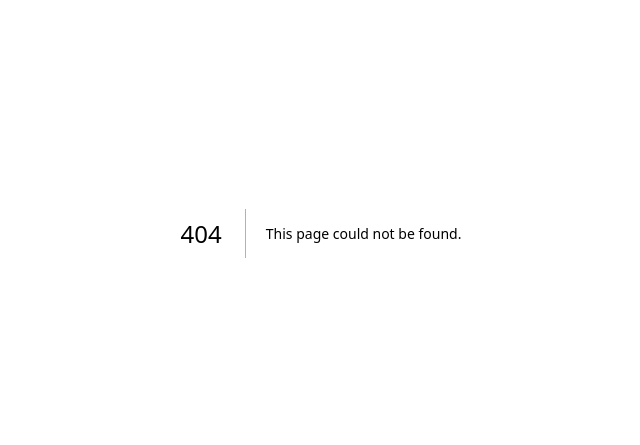
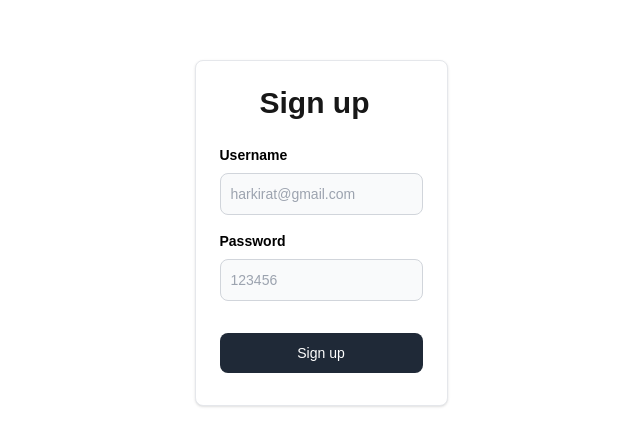
Before and after one commit to Ashimgautam356/nextPractice, a Next.js app: page /signup in a window 1280 px wide. Before the commit this address had no page. Shown: the part 167-612 px from the top of the page, without its empty margins (319-959 px from the left). Built offline with nearby package versions, Linux system fonts and the light colour scheme.

Commit message:
created backend routed for signup and signin

```diff
--- /dev/null
+++ b/app/api/v1/signup/route.ts
@@ -0,0 +1,9 @@
+import { NextRequest, NextResponse } from "next/server";
+
+export async function POST(req:NextRequest){
+
+    const data = await  req.json()
+    return NextResponse.json({
+        message:"you have been signup"
+    })
+}
--- /dev/null
+++ b/app/signin/page.tsx
@@ -0,0 +1,51 @@
+"use client"
+import axios from "axios";
+import { ChangeEventHandler, useState } from "react";
+
+export default function Signin() {
+    const [username, setUsername] = useState("");
+    const [password, setPassword] = useState("");
+
+    return <div className="h-screen flex justify-center flex-col">
+        <div className="flex justify-center">
+        <a href="#" className="block max-w-sm p-6 bg-white border border-gray-200 rounded-lg shadow hover:bg-gray-100 ">
+                <div>
+                    <div className="px-10">
+                        <div className="text-3xl font-extrabold">
+                            Sign in
+                        </div>
+                    </div>
+                    <div className="pt-2">
+                        <LabelledInput onChange={(e) => {
+                            setUsername(e.target.value);
+                        }} label="Username" placeholder="harkirat@gmail.com" />
+                        <LabelledInput onChange={(e) => {
+                            setPassword(e.target.value)
+                        }} label="Password" type={"password"} placeholder="123456" />
+                        <button type="button" className="mt-8 w-full text-white bg-gray-800 focus:ring-4 focus:ring-gray-300 font-medium rounded-lg text-sm px-5 py-2.5 me-2 mb-2"
+                            onClick={()=>{ axios.post("http://localhost:3000/api/v1/signin",{
+                                username,
+                                password
+                            })}}
+                            >Sign in</button>
+                    </div>
+                </div>
+            </a>
+        </div>
+    </div>
+
+}
+
+function LabelledInput({ label, placeholder, type, onChange }: LabelledInputType) {
+    return <div>
+        <label className="block mb-2 text-sm text-black font-semibold pt-4">{label}</label>
+        <input onChange={onChange} type={type || "text"} id="first_name" className="bg-gray-50 border border-gray-300 text-gray-900 text-sm rounded-lg focus:ring-blue-500 focus:border-blue-500 block w-full p-2.5" placeholder={placeholder} required />
+    </div>
+}
+
+interface LabelledInputType {
+    label: string;
+    placeholder: string;
+    type?: string;
+    onChange: ChangeEventHandler<HTMLInputElement>
+}
--- /dev/null
+++ b/app/signup/page.tsx
@@ -0,0 +1,51 @@
+"use client"
+import axios from "axios";
+import { ChangeEventHandler, useState } from "react";
+
+export default function Signup() {
+    const [username, setUsername] = useState("");
+    const [password, setPassword] = useState("");
+
+    return <div className="h-screen flex justify-center flex-col">
+        <div className="flex justify-center">
+            <a href="#" className="block max-w-sm p-6 bg-white border border-gray-200 rounded-lg shadow hover:bg-gray-100 ">
+                <div>
+                    <div className="px-10">
+                        <div className="text-3xl font-extrabold">
+                            Sign up
+                        </div>
+                    </div>
+                    <div className="pt-2">
+                        <LabelledInput onChange={(e) => {
+                            setUsername(e.target.value);
+                        }} label="Username" placeholder="harkirat@gmail.com" />
+                        <LabelledInput onChange={(e) => {
+                            setPassword(e.target.value)
+                        }} label="Password" type={"password"} placeholder="123456" />
+                        <button type="button" className="mt-8 w-full text-white bg-gray-800 focus:ring-4 focus:ring-gray-300 font-medium rounded-lg text-sm px-5 py-2.5 me-2 mb-2"
+                        onClick={()=>{ axios.post("http://localhost:3000/api/v1/signup",{
+                            username,
+                            password
+                        })}}
+                        >Sign up</button>
+                    </div>
+                </div>
+            </a>
+        </div>
+    </div>
+
+}
+
+function LabelledInput({ label, placeholder, type, onChange }: LabelledInputType) {
+    return <div>
+        <label className="block mb-2 text-sm text-black font-semibold pt-4">{label}</label>
+        <input onChange={onChange} type={type || "text"} id="first_name" className="bg-gray-50 border border-gray-300 text-gray-900 text-sm rounded-lg focus:ring-blue-500 focus:border-blue-500 block w-full p-2.5" placeholder={placeholder} required />
+    </div>
+}
+
+interface LabelledInputType {
+    label: string;
+    placeholder: string;
+    type?: string;
+    onChange: ChangeEventHandler<HTMLInputElement>
+}
```
Also changed, not shown: app/api/v1/signin/route.ts (added).
